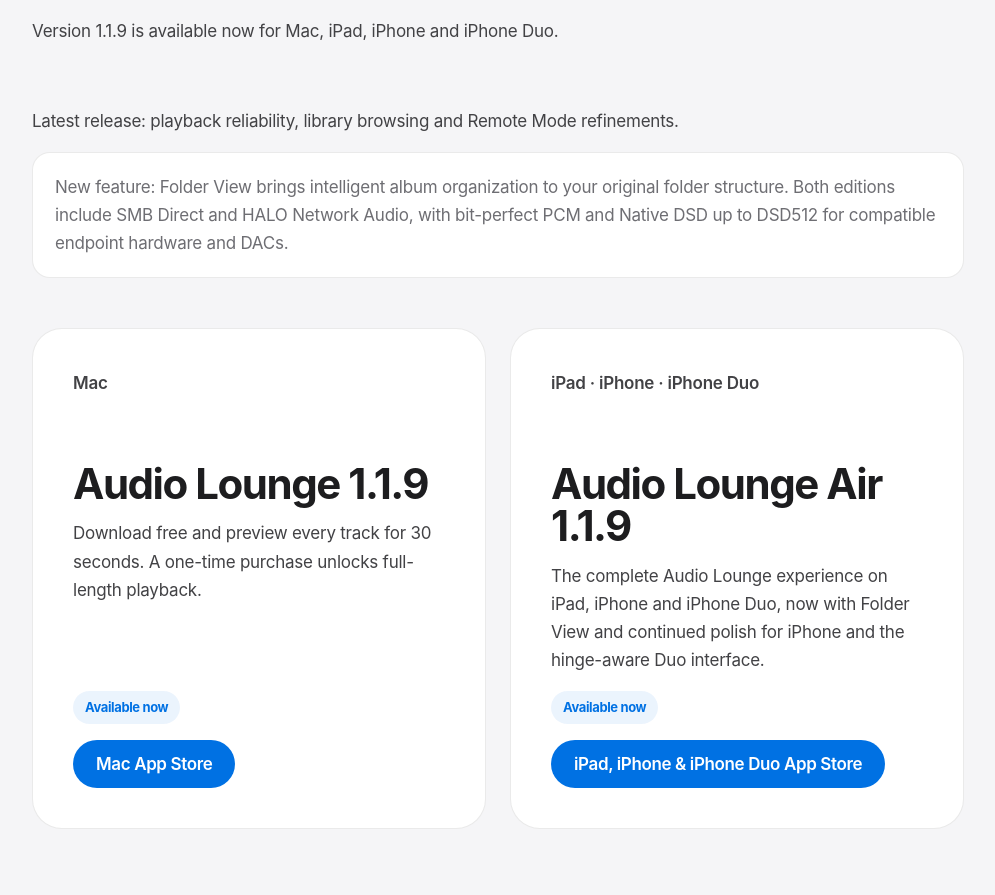
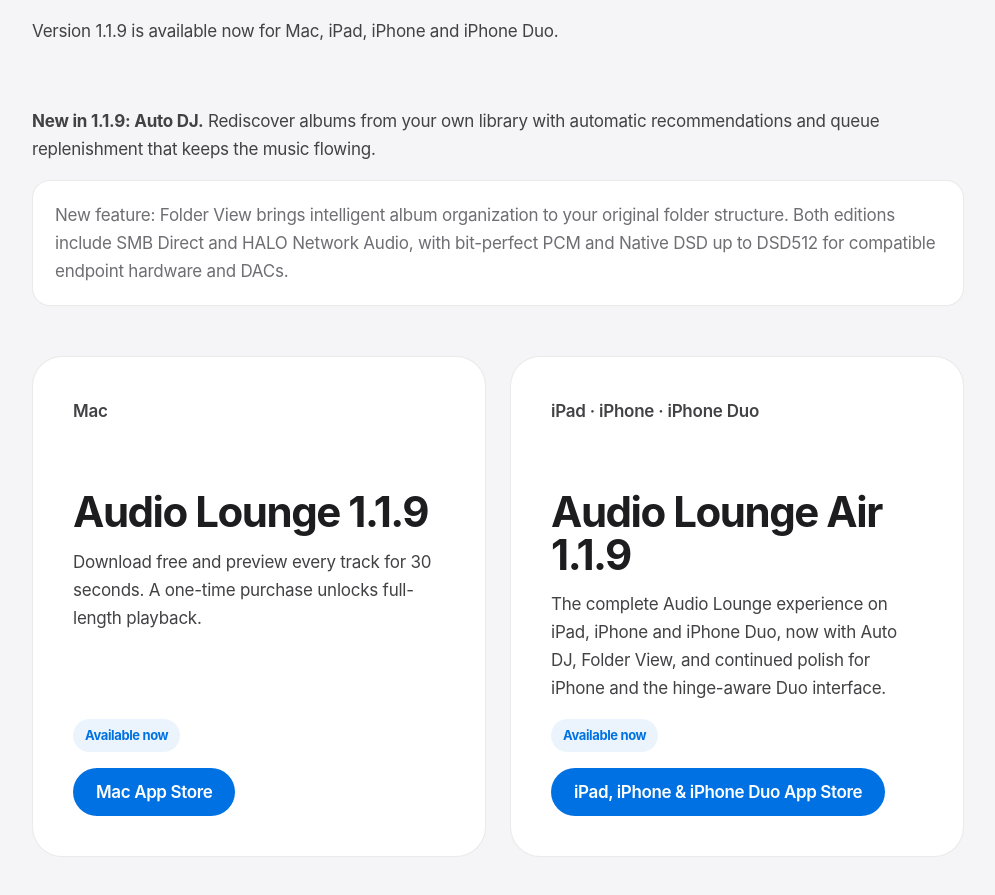
Before and after one commit to epicfrequency/audiolounge_website, a plain HTML site: page download.html in a window 1280 px wide. Shown: the part 315-1210 px from the top of the page, without its empty margins (142-1137 px from the left). Drawn offline with Linux system fonts and the light colour scheme.

Commit message:
Highlight Auto DJ in Audio Lounge 1.1.9 on download.html

```diff
--- a/download.html
+++ b/download.html
@@ -1,7 +1,7 @@
 <!doctype html><html lang="en"><head><meta charset="utf-8"><meta name="viewport" content="width=device-width,initial-scale=1"><meta name="description" content="Download Audio Lounge 1.1.9 for Mac and Audio Lounge Air 1.1.9 for iPad, iPhone and iPhone Duo."><link rel="canonical" href="https://audiolounge.app/download/"><link rel="icon" href="assets/app-icon.png"><title>Download Audio Lounge for Mac, iPad, iPhone & iPhone Duo</title><link rel="stylesheet" href="css/style.css"></head><body>
 <header class="site-header"><div class="container navbar"><a class="brand" href="/"><img src="assets/app-icon.png" alt=""><span>Audio Lounge</span></a><nav class="navlinks" aria-label="Primary navigation"><a href="/">Audio Lounge</a><a href="/halo/">HALO</a><a href="/blog/">Blog</a><a href="/guides/">Guides</a><a href="/support/">Support</a></nav></div></header>
 <main class="page-shell polished"><p class="eyebrow">Audio Lounge 1.1.9 available now</p><h1>Choose your platform.</h1><p class="page-intro">Version 1.1.9 is available now for Mac, iPad, iPhone and iPhone Duo.</p>
-<p>Latest release: playback reliability, library browsing and Remote Mode refinements.</p>
+<p><strong>New in 1.1.9: Auto DJ.</strong> Rediscover albums from your own library with automatic recommendations and queue replenishment that keeps the music flowing.</p>
 <p class="note">New feature: Folder View brings intelligent album organization to your original folder structure. Both editions include SMB Direct and HALO Network Audio, with bit-perfect PCM and Native DSD up to DSD512 for compatible endpoint hardware and DACs.</p><div class="download-choice"><div><p class="kicker">Mac</p><h2>Audio Lounge 1.1.9</h2><p>Download free and preview every track for 30 seconds. A one-time purchase unlocks full-length playback.</p><span class="status-pill">Available now</span><a class="button button-primary" href="https://apps.apple.com/us/app/audio-lounge/id6767935421?mt=12" target="_blank" rel="noopener">Mac App Store</a></div>
-<div><p class="kicker">iPad · iPhone · iPhone Duo</p><h2>Audio Lounge Air 1.1.9</h2><p>The complete Audio Lounge experience on iPad, iPhone and iPhone Duo, now with Folder View and continued polish for iPhone and the hinge-aware Duo interface.</p><span class="status-pill">Available now</span><a class="button button-primary" href="https://apps.apple.com/us/app/audio-lounge-air/id6797962758" target="_blank" rel="noopener">iPad, iPhone &amp; iPhone Duo App Store</a></div></div></main>
+<div><p class="kicker">iPad · iPhone · iPhone Duo</p><h2>Audio Lounge Air 1.1.9</h2><p>The complete Audio Lounge experience on iPad, iPhone and iPhone Duo, now with Auto DJ, Folder View, and continued polish for iPhone and the hinge-aware Duo interface.</p><span class="status-pill">Available now</span><a class="button button-primary" href="https://apps.apple.com/us/app/audio-lounge-air/id6797962758" target="_blank" rel="noopener">iPad, iPhone &amp; iPhone Duo App Store</a></div></div></main>
 <footer class="site-footer"><div class="container footer-row"><div>© <span data-year></span> Audio Lounge.</div><div class="footer-links"><a href="/privacy/">Privacy</a></div></div></footer><script src="js/main.js"></script></body></html>
```
